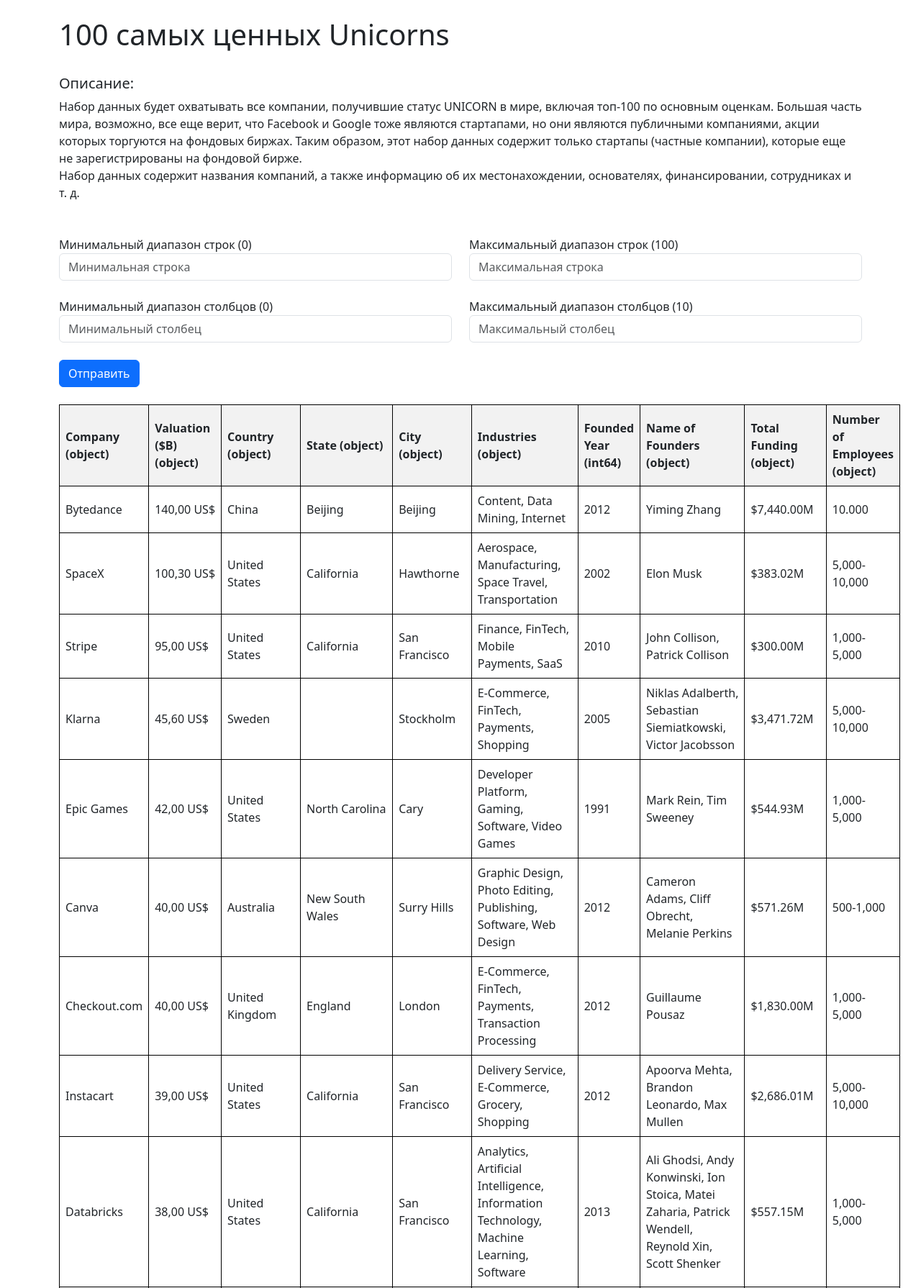
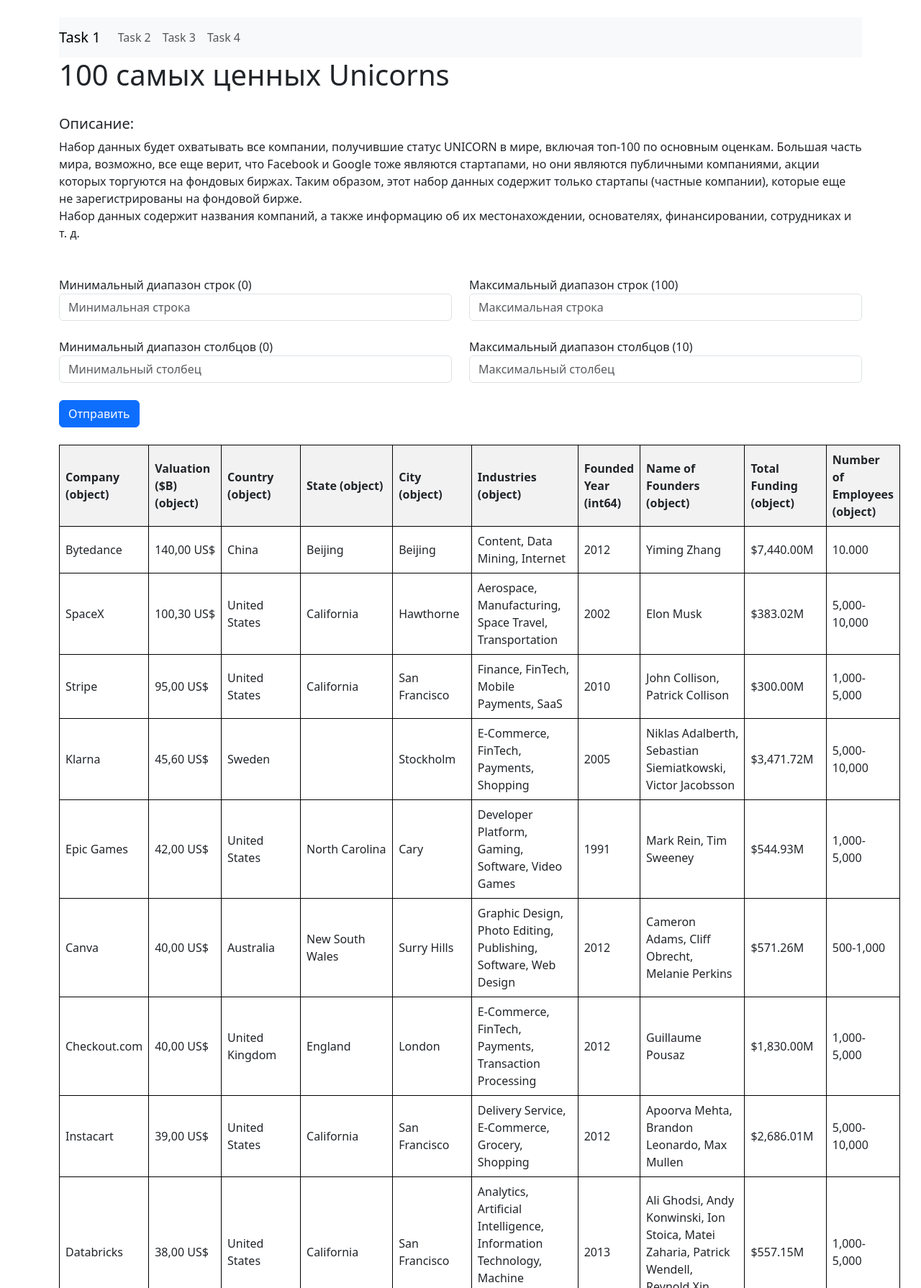
Before and after one commit to NotScream73/AI-methods, a Flask app: page / in a window 1280 px wide. Shown: the top 1790 px of the page at 72% size. Run offline with Flask 3, Linux system fonts and the light colour scheme.

Commit message:
Web service for simple data analysis

```diff
--- a/main.py
+++ b/main.py
@@ -1,16 +1,18 @@
 import pandas as pd
 from flask import Flask, render_template, request
+import re
 
 app = Flask(__name__)
-
-
+global returnbtn
+returnbtn = "<a href='/'>Назад</a"
 @app.route('/', methods=['GET', 'POST'])
 def index():
     if request.method == 'GET':
         df = pd.read_csv('data.csv', sep=';')
         return render_template('index.html', data=df.fillna(''), datatable=df, num_columns=len(df.axes[1]),
                                num_rows=len(df.axes[0]),
-                               empty_cells=df.isna().sum(), fill_cells=df.count())
+                               empty_cells=df.isna().sum(), fill_cells=df.count(),
+                               task1 = task1, task2 = task2(), task3 = task3(), task4 = task4())
     else:
         data = request.form
         df = pd.read_csv('data.csv', sep=';')
@@ -30,5 +32,36 @@
                                num_columns=len(df.axes[1]), num_rows=len(df.axes[0]),
                                empty_cells=df.isna().sum(), fill_cells=df.count())
 
+@app.route('/task1')
+def task1():
+    df = pd.read_csv('data.csv', sep=';')
+    df['Valuation ($B) '] = df['Valuation ($B) '].apply(lambda x: re.sub('[^0-9\.]+', '', x))
+    df['Valuation ($B) '] = pd.to_numeric(df['Valuation ($B) '])
+    result = df.groupby('Country').agg({'Valuation ($B) ': ['min', 'max', 'mean']})
+    return result.to_html() + returnbtn
+@app.route('/task2')
+def task2():
+    df = pd.read_csv('data.csv', sep=';')
+    df['Founded Year'] = pd.to_datetime(df['Founded Year'], format='%Y')
+    df['Valuation ($B) '] = df['Valuation ($B) '].apply(lambda x: re.sub('[^0-9\.]+', '', x))
+    df['Valuation ($B) '] = pd.to_numeric(df['Valuation ($B) '])
+    result = df.groupby(df['Founded Year'].dt.year)['Valuation ($B) '].agg(['min', 'max', 'mean'])
+    result['mean'] = round(result['mean'],2)
+    return result.to_html() + returnbtn
+@app.route('/task3')
+def task3():
+    df = pd.read_csv('data.csv', sep=';')
+    df['Valuation ($B) '] = df['Valuation ($B) '].apply(lambda x: re.sub('[^0-9\.]+', '', x))
+    df['Valuation ($B) '] = pd.to_numeric(df['Valuation ($B) '])
+    result = df.groupby('Number of Employees').agg({'Valuation ($B) ': ['min', 'max', 'mean']})
+    return result.to_html() + returnbtn
+@app.route('/task4')
+def task4():
+    df = pd.read_csv('data.csv', sep=';')
+    df['Valuation ($B) '] = df['Valuation ($B) '].apply(lambda x: re.sub('[^0-9\.]+', '', x))
+    df['Valuation ($B) '] = pd.to_numeric(df['Valuation ($B) '])
+    result = df.groupby('City').agg({'Valuation ($B) ': ['min', 'max', 'mean']})
+    return result.to_html() + returnbtn
+
 if __name__ == '__main__':
     app.run(debug=True)
--- a/templates/index.html
+++ b/templates/index.html
@@ -28,6 +28,25 @@
 <body>
 <br>
 <div class="container">
+<nav class="navbar navbar-expand-lg navbar-light bg-light">
+  <a class="navbar-brand" href="/task1">Task 1</a>
+  <button class="navbar-toggler" type="button" data-toggle="collapse" data-target="#navbarNav" aria-controls="navbarNav" aria-expanded="false" aria-label="Toggle navigation">
+    <span class="navbar-toggler-icon"></span>
+  </button>
+  <div class="collapse navbar-collapse" id="navbarNav">
+    <ul class="navbar-nav">
+      <li class="nav-item active">
+        <a class="nav-link" href="/task2">Task 2</a>
+      </li>
+      <li class="nav-item">
+        <a class="nav-link" href="/task3">Task 3</a>
+      </li>
+      <li class="nav-item">
+        <a class="nav-link" href="/task4">Task 4</a>
+      </li>
+    </ul>
+  </div>
+</nav>
     <h1>100 самых ценных Unicorns</h1>
     <br>
     <h5>Описание:</h5>
@@ -132,6 +151,7 @@
         </tbody>
     </table>
     <br>
+{{ task1() }}
 </div>
 </body>
 </html>
```
